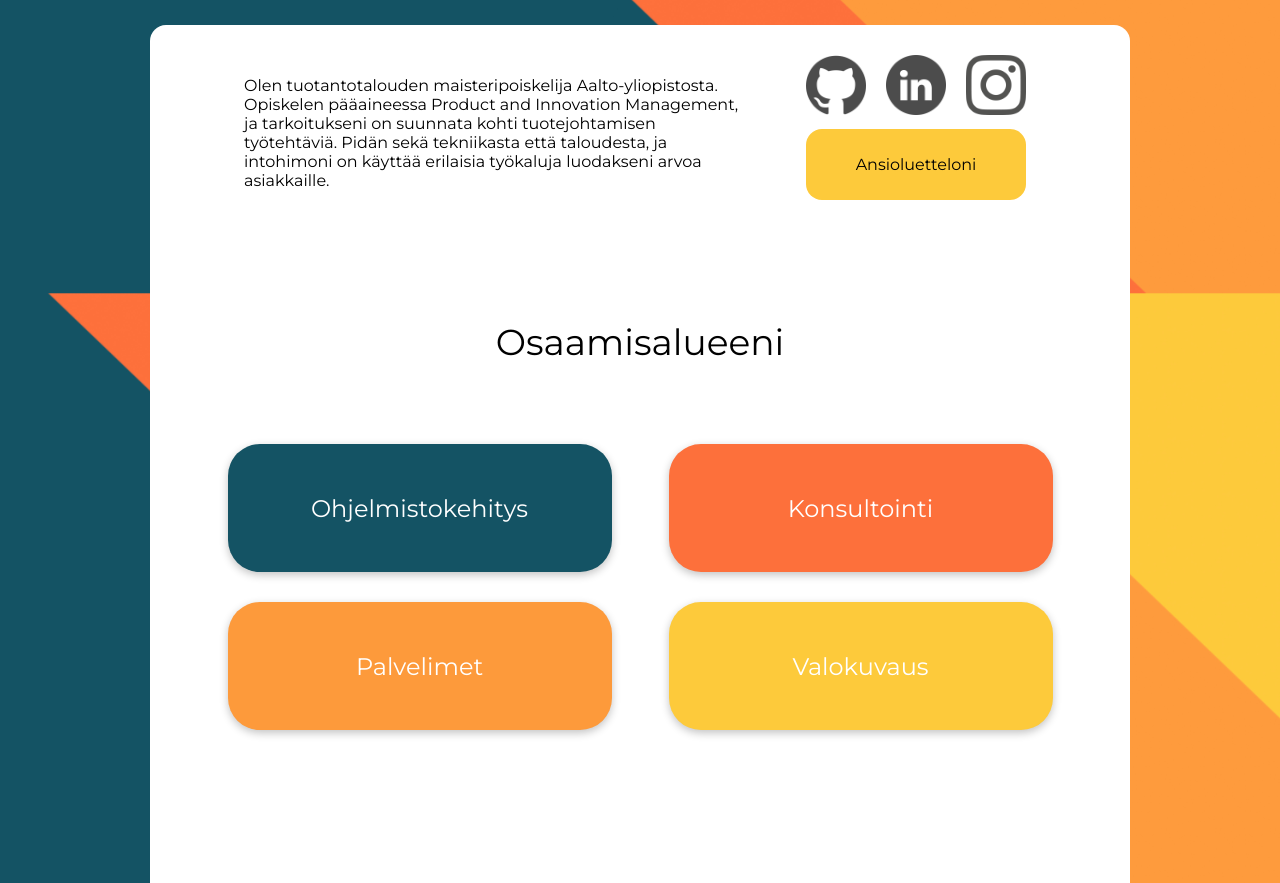
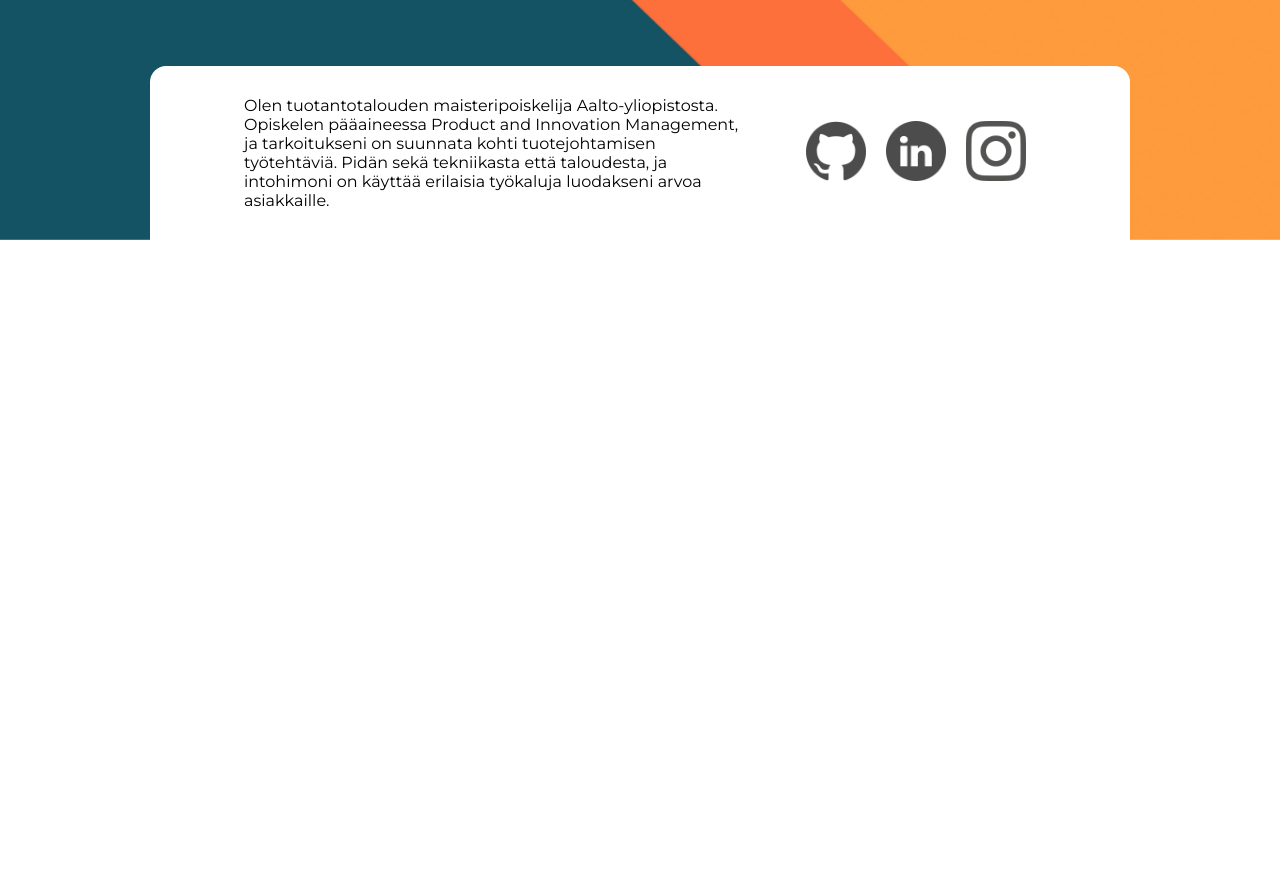
Before and after one commit to jviitamo/jubilant-octo-system, a Vue app: page / in a window 1280 px wide. Shown: the part 560-1443 px from the top of the page. After the commit the page ends 800 px from the top, so only its background shows below. Built offline with nearby package versions, Linux system fonts and the light colour scheme.

Commit message:
Disable features

```diff
--- a/src/components/Header.vue
+++ b/src/components/Header.vue
@@ -15,11 +15,6 @@
                 <a href="https://www.linkedin.com/in/juhana-viitamo/" target="a_blank"><img src="../assets/github.png" /></a>
                 <a href="https://github.com/jviitamo/" target="a_blank"><img src="../assets/linkedin.png" /></a>
                 <a href="https://www.instagram.com/juhanaviitamophotography/" target="a_blank"> <img src="../assets/instagram.png" /></a>
-            </div>
-            <div class="cv-link">
-                <a href="resume.pdf" download>
-                    <p>{{ a("header", "cv", lang) }}</p>
-                </a>
             </div>
         </div>
      </div>
--- a/src/components/Home.vue
+++ b/src/components/Home.vue
@@ -1,7 +1,5 @@
 <template>
     <Header @changeLanguage="this.changeLanguage" :lang="this.language" />
-    <Competences :lang="this.language" />
-    <FooterContainer :lang="this.language"/>
 </template>
 
 <script>
```
Also changed, not shown: 1 other file (tests, documents, lock files or other folders).
